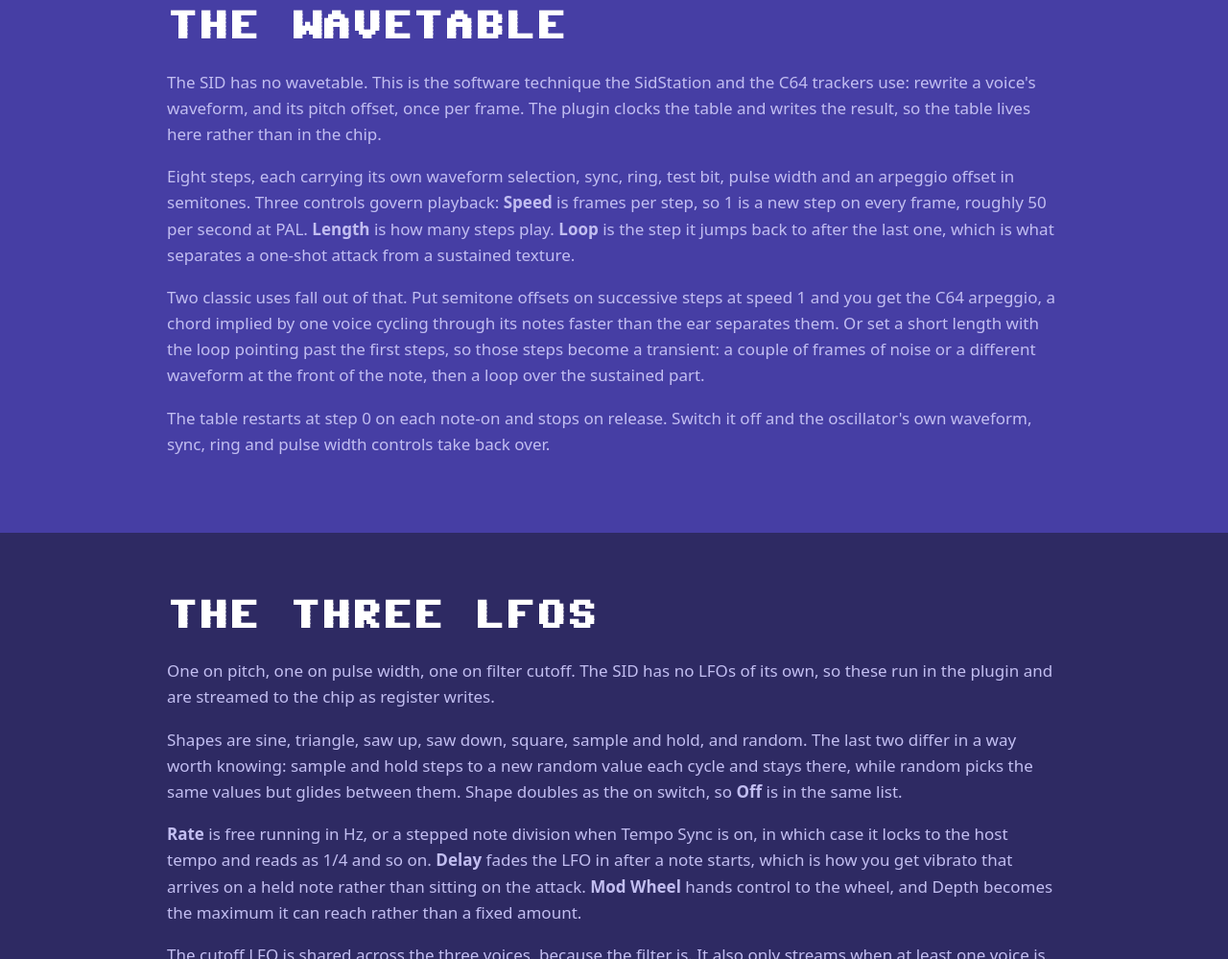
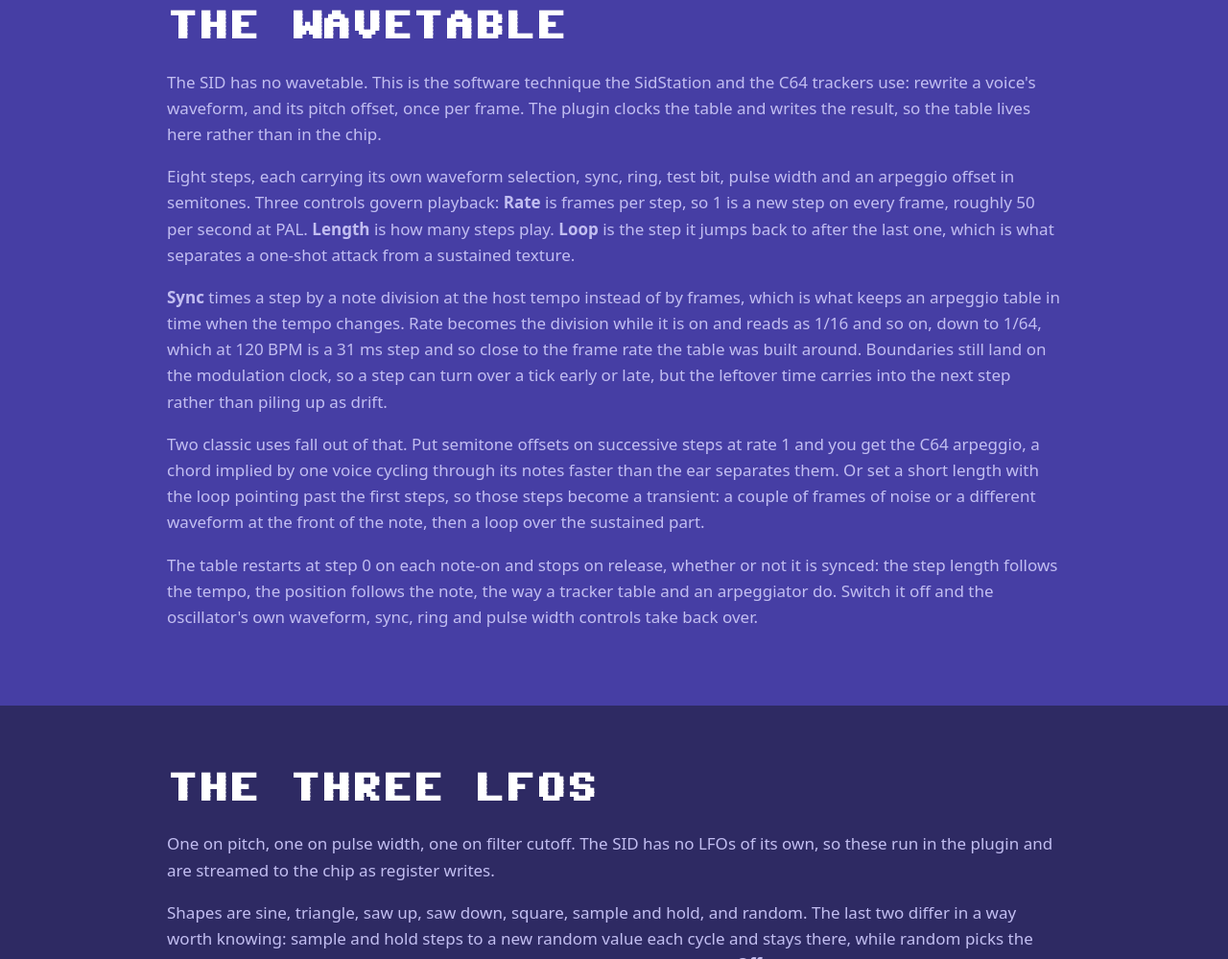
Before and after one commit to benjamindehli/sidstation-asid, a website: page docs/sound-design/index.html in a window 1280 px wide. Shown: the part 1193-2192 px from the top of the page at 96% size. Drawn offline with Linux system fonts and the light colour scheme.

Commit message:
Update docs and README file

```diff
--- a/docs/sound-design/index.html
+++ b/docs/sound-design/index.html
@@ -146,19 +146,27 @@
                     </p>
                     <p class="lead">
                         Eight steps, each carrying its own waveform selection, sync, ring, test bit, pulse width and an arpeggio offset in semitones.
-                        Three controls govern playback: <strong>Speed</strong> is frames per step, so 1 is a new step on every frame, roughly 50 per
+                        Three controls govern playback: <strong>Rate</strong> is frames per step, so 1 is a new step on every frame, roughly 50 per
                         second at PAL. <strong>Length</strong> is how many steps play. <strong>Loop</strong> is the step it jumps back to after the
                         last one, which is what separates a one-shot attack from a sustained texture.
                     </p>
                     <p class="lead">
-                        Two classic uses fall out of that. Put semitone offsets on successive steps at speed 1 and you get the C64 arpeggio, a chord
+                        <strong>Sync</strong> times a step by a note division at the host tempo instead of by frames, which is what keeps an arpeggio
+                        table in time when the tempo changes. Rate becomes the division while it is on and reads as 1/16 and so on, down to 1/64,
+                        which at 120 BPM is a 31 ms step and so close to the frame rate the table was built around. Boundaries still land on the
+                        modulation clock, so a step can turn over a tick early or late, but the leftover time carries into the next step rather than
+                        piling up as drift.
+                    </p>
+                    <p class="lead">
+                        Two classic uses fall out of that. Put semitone offsets on successive steps at rate 1 and you get the C64 arpeggio, a chord
                         implied by one voice cycling through its notes faster than the ear separates them. Or set a short length with the loop
                         pointing past the first steps, so those steps become a transient: a couple of frames of noise or a different waveform at the
                         front of the note, then a loop over the sustained part.
                     </p>
                     <p class="lead">
-                        The table restarts at step 0 on each note-on and stops on release. Switch it off and the oscillator's own waveform, sync, ring
-                        and pulse width controls take back over.
+                        The table restarts at step 0 on each note-on and stops on release, whether or not it is synced: the step length follows the
+                        tempo, the position follows the note, the way a tracker table and an arpeggiator do. Switch it off and the oscillator's own
+                        waveform, sync, ring and pulse width controls take back over.
                     </p>
                 </div>
             </section>
```
Also changed, not shown: docs/index.html (+1 -1 lines), README.md.
